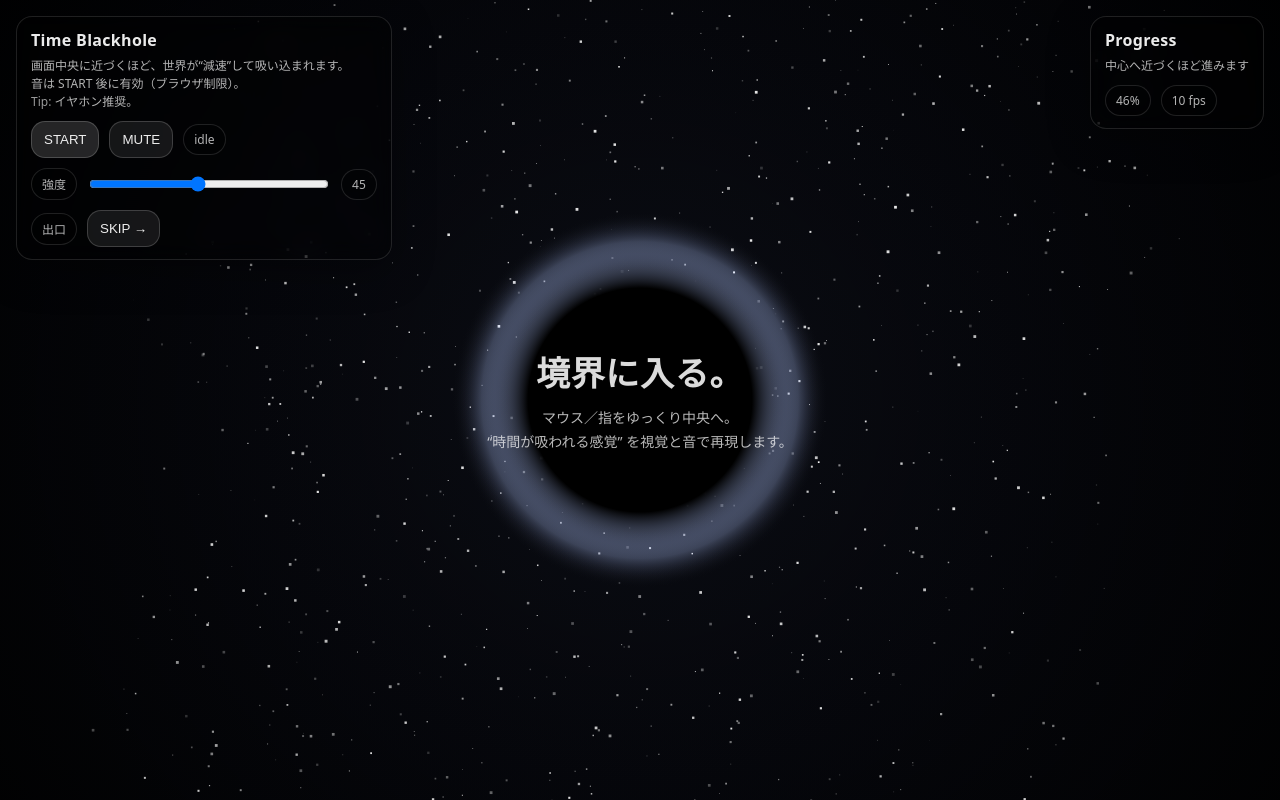
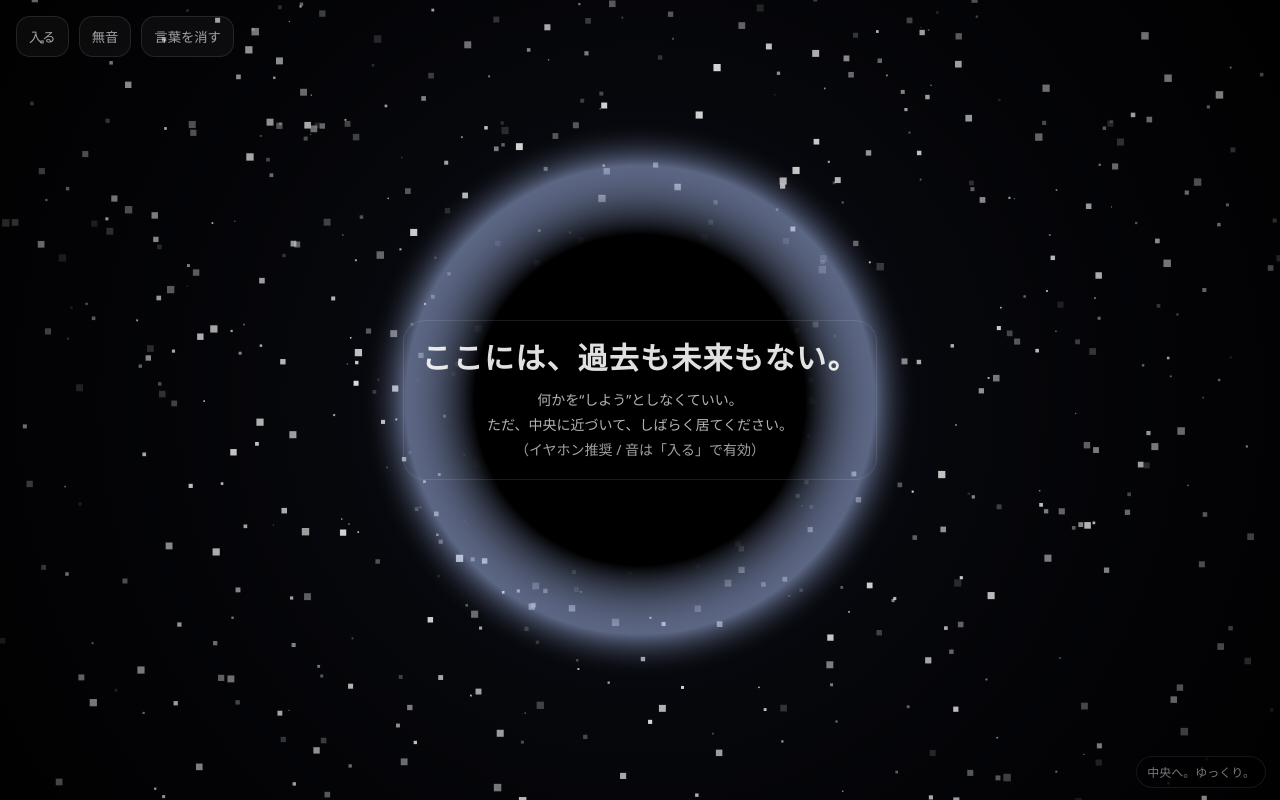
Before and after one commit to JmAT13/black-hole, a plain HTML site: page index.html in a window 1280 px wide. Drawn offline with Linux system fonts and the light colour scheme; animation ran at ten frames a second.

Commit message:
Update index.html

```diff
--- a/index.html
+++ b/index.html
@@ -4,194 +4,106 @@
   <meta charset="utf-8" />
   <meta name="viewport" content="width=device-width,initial-scale=1,viewport-fit=cover" />
   <meta name="theme-color" content="#000000" />
-  <title>Experience | Time Blackhole</title>
+  <title>NO TIME HOLE</title>
+  <style>
+    html,body{height:100%;margin:0;background:#000;overflow:hidden;font-family:system-ui,-apple-system,"Segoe UI",sans-serif;}
+    canvas{position:fixed;inset:0;width:100%;height:100%}
 
-  <!-- OGP（任意。poster.jpgを置いたら活きる） -->
-  <meta property="og:title" content="Time Blackhole Experience" />
-  <meta property="og:description" content="時間感覚が吸い込まれる“体験ページ”" />
-  <meta property="og:image" content="./assets/poster.jpg" />
+    /* minimal overlay */
+    .overlay{
+      position:fixed;inset:0;pointer-events:none;
+      display:grid;place-items:center;padding:24px;
+      color:rgba(255,255,255,.88);
+      text-align:center;
+      mix-blend-mode:screen;
+    }
+    .box{
+      max-width:720px;
+      border:1px solid rgba(255,255,255,.10);
+      background:rgba(0,0,0,.28);
+      backdrop-filter: blur(10px);
+      border-radius:22px;
+      padding:18px 18px 16px;
+      box-shadow: 0 12px 60px rgba(0,0,0,.45);
+    }
+    .big{
+      font-weight:900;
+      letter-spacing:.04em;
+      font-size:clamp(18px,3vw,30px);
+      line-height:1.25;
+      margin-bottom:10px;
+    }
+    .small{
+      font-size:clamp(12px,1.7vw,14px);
+      color:rgba(255,255,255,.70);
+      line-height:1.8;
+    }
 
-  <style>
-    :root{
-      --panel: rgba(0,0,0,.38);
-      --line: rgba(255,255,255,.12);
-      --text: rgba(255,255,255,.92);
-      --muted: rgba(255,255,255,.70);
+    /* controls (almost hidden) */
+    .controls{
+      position:fixed;left:16px;top:16px;z-index:5;
+      display:flex;gap:10px;align-items:center;
+      pointer-events:auto;
+      opacity:.72;
+      transition:opacity .25s ease;
     }
-    html,body{height:100%;margin:0;background:#000;overflow:hidden;font-family:system-ui,-apple-system,"Segoe UI",sans-serif;}
-    canvas{position:fixed;inset:0;width:100%;height:100%;}
-
-    /* UI */
-    .hud{
-      position:fixed;left:16px;right:16px;top:16px;z-index:10;
-      display:flex;justify-content:space-between;gap:12px;align-items:flex-start;
-      pointer-events:none;
-    }
-    .card{
-      pointer-events:auto;
-      color:var(--text);
-      background:var(--panel);
-      border:1px solid var(--line);
-      backdrop-filter: blur(12px);
-      border-radius:16px;
-      padding:12px 14px;
-      max-width:min(520px, 100%);
-      box-shadow: 0 10px 40px rgba(0,0,0,.35);
-    }
-    .title{font-weight:800;letter-spacing:.02em}
-    .sub{margin-top:6px;font-size:12px;color:var(--muted);line-height:1.5}
-    .row{display:flex;gap:10px;align-items:center;flex-wrap:wrap;margin-top:10px}
-    .btn{
-      border:1px solid rgba(255,255,255,.18);
-      background:rgba(255,255,255,.08);
-      color:var(--text);
+    .controls:hover{opacity:1}
+    button{
+      border:1px solid rgba(255,255,255,.14);
+      background:rgba(255,255,255,.06);
+      color:rgba(255,255,255,.88);
       border-radius:14px;
       padding:10px 12px;
       cursor:pointer;
       user-select:none;
+      backdrop-filter: blur(10px);
     }
-    .btn.primary{background:rgba(255,255,255,.14)}
-    .btn:active{transform: translateY(1px)}
-    .range{width:min(240px, 60vw)}
-    .pill{
-      font-size:12px;color:var(--muted);
-      border:1px solid rgba(255,255,255,.12);
-      border-radius:999px;
-      padding:6px 10px;
-      background:rgba(0,0,0,.22);
+    button:active{transform:translateY(1px)}
+    .hint{
+      position:fixed;right:14px;bottom:12px;z-index:5;
+      pointer-events:none;
+      font-size:12px;color:rgba(255,255,255,.55);
+      border:1px solid rgba(255,255,255,.10);
+      background:rgba(0,0,0,.20);
+      border-radius:999px;padding:6px 10px;
+      backdrop-filter: blur(10px);
+      opacity:.85;
     }
 
-    /* Center prompt */
-    .centerPrompt{
-      position:fixed;inset:0;display:grid;place-items:center;z-index:9;
-      pointer-events:none;
-      color:rgba(255,255,255,.86);
-      text-align:center;
-      padding:24px;
-    }
-    .centerPrompt .box{
-      pointer-events:none;
-      max-width:720px;
-    }
-    .big{
-      font-size:clamp(22px, 3.2vw, 34px);
-      font-weight:900;
-      letter-spacing:.02em;
-      margin-bottom:10px;
-    }
-    .small{
-      font-size:clamp(12px, 1.6vw, 14px);
-      color:rgba(255,255,255,.72);
-      line-height:1.7;
-    }
-
-    /* Outro overlay */
-    .outro{
-      position:fixed;inset:0;z-index:20;display:none;place-items:center;
-      background:rgba(0,0,0,.92);
-      color:var(--text);
-      padding:24px;
-    }
-    .outro.show{display:grid;}
-    .outro .panel{
-      width:min(720px, 92vw);
-      border:1px solid var(--line);
-      border-radius:20px;
-      background:rgba(255,255,255,.04);
-      padding:18px 18px 16px;
-    }
-    .outro h2{margin:0 0 8px;font-size:20px}
-    .outro p{margin:0 0 14px;color:var(--muted);line-height:1.7}
-    .outro .actions{display:flex;gap:10px;flex-wrap:wrap}
-    a.btn{display:inline-block;text-decoration:none}
-
-    /* Mobile safe */
-    @media (max-width:480px){
-      .hud{flex-direction:column;align-items:stretch}
-    }
+    /* fade text away */
+    .overlay.fade{opacity:0;transition:opacity 1.2s ease}
   </style>
 </head>
 <body>
-  <div class="hud">
-    <div class="card">
-      <div class="title">Time Blackhole</div>
-      <div class="sub">
-        画面中央に近づくほど、世界が“減速”して吸い込まれます。<br>
-        音は START 後に有効（ブラウザ制限）。<br>
-        <span style="opacity:.85">Tip:</span> イヤホン推奨。
-      </div>
-      <div class="row">
-        <button class="btn primary" id="start">START</button>
-        <button class="btn" id="mute">MUTE</button>
-        <span class="pill" id="state">idle</span>
-      </div>
-      <div class="row">
-        <span class="pill">強度</span>
-        <input class="range" id="intensity" type="range" min="0" max="100" value="45">
-        <span class="pill" id="ival">45</span>
-      </div>
-      <div class="row">
-        <span class="pill">出口</span>
-        <button class="btn" id="skip">SKIP →</button>
-      </div>
-    </div>
+  <canvas id="c"></canvas>
 
-    <div class="card" style="max-width:260px">
-      <div class="title">Progress</div>
-      <div class="sub">中心へ近づくほど進みます</div>
-      <div class="row">
-        <span class="pill" id="prog">0%</span>
-        <span class="pill" id="fps">-- fps</span>
+  <div class="controls">
+    <button id="enter">入る</button>
+    <button id="silence">無音</button>
+    <button id="vanish">言葉を消す</button>
+  </div>
+
+  <div class="overlay" id="overlay">
+    <div class="box">
+      <div class="big">ここには、過去も未来もない。</div>
+      <div class="small">
+        何かを“しよう”としなくていい。<br/>
+        ただ、中央に近づいて、しばらく居てください。<br/>
+        <span style="opacity:.9">（イヤホン推奨 / 音は「入る」で有効）</span>
       </div>
     </div>
   </div>
 
-  <div class="centerPrompt">
-    <div class="box">
-      <div class="big">境界に入る。</div>
-      <div class="small">
-        マウス／指をゆっくり中央へ。<br>
-        “時間が吸われる感覚” を視覚と音で再現します。
-      </div>
-    </div>
-  </div>
-
-  <div class="outro" id="outro">
-    <div class="panel">
-      <h2>…向こう側へ。</h2>
-      <p>
-        あなたが感じた「遅さ」は、物理ではなく脳の推定です。<br>
-        この体験を、サイトの世界観・事業・物語へ接続できます。
-      </p>
-      <div class="actions">
-        <!-- あなたのトップや任意ページへ戻す -->
-        <a class="btn primary" href="../">サイトへ戻る</a>
-        <!-- 例：NEWSや事業紹介など好きに変更してOK -->
-        <a class="btn" href="../#news">NEWSを見る</a>
-      </div>
-    </div>
-  </div>
-
-  <canvas id="c"></canvas>
+  <div class="hint">中央へ。ゆっくり。</div>
 
   <script>
+    // --- Canvas setup ---
     const canvas = document.getElementById("c");
-    const ctx = canvas.getContext("2d", { alpha: false });
-
-    const startBtn = document.getElementById("start");
-    const muteBtn  = document.getElementById("mute");
-    const skipBtn  = document.getElementById("skip");
-
-    const intensityEl = document.getElementById("intensity");
-    const ivalEl = document.getElementById("ival");
-    const stateEl = document.getElementById("state");
-    const progEl = document.getElementById("prog");
-    const fpsEl  = document.getElementById("fps");
-    const outro  = document.getElementById("outro");
+    const ctx = canvas.getContext("2d", { alpha:false });
 
     let W=0,H=0,DPR=1;
     function resize(){
-      DPR = Math.max(1, Math.min(2, window.devicePixelRatio || 1));
+      DPR = Math.max(1, Math.min(2, devicePixelRatio || 1));
       W = Math.floor(innerWidth * DPR);
       H = Math.floor(innerHeight * DPR);
       canvas.width = W; canvas.height = H;
@@ -199,263 +111,217 @@
     addEventListener("resize", resize);
     resize();
 
-    // Pointer
-    let px = 0.5, py = 0.5;
+    // Pointer (no numbers shown, no “progress” UI)
+    let px=0.5, py=0.5, spx=0.5, spy=0.5;
     addEventListener("pointermove", e=>{
       px = e.clientX / innerWidth;
       py = e.clientY / innerHeight;
     }, {passive:true});
 
-    // Optional: slight smoothing (feels “viscous”)
-    let spx = 0.5, spy = 0.5;
-
-    intensityEl.addEventListener("input", ()=>{
-      ivalEl.textContent = intensityEl.value;
-    });
-
-    // --- Audio ---
-    // If you want a real mp3 ambience, place ./assets/ambience.mp3 and set USE_FILE_AUDIO=true
-    const USE_FILE_AUDIO = false;
-
-    let audioCtx, master, lp, fileAudio, srcNode, oscA, oscB;
+    // --- Audio (timeless ambience; no tempo cues) ---
+    let audioCtx, master, lp, osc1, osc2, noiseSrc, noiseGain;
     let audioOn = false;
     let muted = false;
+
+    function pinkishNoiseBuffer(ctx, seconds=2){
+      const sr = ctx.sampleRate;
+      const len = Math.floor(sr*seconds);
+      const buf = ctx.createBuffer(1, len, sr);
+      const data = buf.getChannelData(0);
+      // simple brown-ish noise (feels like “space wind”)
+      let last = 0;
+      for(let i=0;i<len;i++){
+        const white = (Math.random()*2-1);
+        last = (last + 0.02*white) / 1.02;
+        data[i] = last * 2.5;
+      }
+      return buf;
+    }
 
     async function setupAudio(){
       if(audioCtx) return;
       audioCtx = new (window.AudioContext || window.webkitAudioContext)();
 
       master = audioCtx.createGain();
-      master.gain.value = 0.0;
+      master.gain.value = 0;
 
       lp = audioCtx.createBiquadFilter();
       lp.type = "lowpass";
-      lp.frequency.value = 1600;
+      lp.frequency.value = 900;
 
+      // drones (no beat, no BPM)
+      osc1 = audioCtx.createOscillator();
+      osc1.type = "sine";
+      osc1.frequency.value = 72;
+
+      osc2 = audioCtx.createOscillator();
+      osc2.type = "triangle";
+      osc2.frequency.value = 36;
+
+      const g1 = audioCtx.createGain(); g1.gain.value = 0.10;
+      const g2 = audioCtx.createGain(); g2.gain.value = 0.08;
+
+      // noise
+      noiseSrc = audioCtx.createBufferSource();
+      noiseSrc.buffer = pinkishNoiseBuffer(audioCtx, 2.5);
+      noiseSrc.loop = true;
+      noiseGain = audioCtx.createGain();
+      noiseGain.gain.value = 0.06;
+
+      // routing
+      osc1.connect(g1); osc2.connect(g2);
+      g1.connect(lp); g2.connect(lp);
+      noiseSrc.connect(noiseGain); noiseGain.connect(lp);
       lp.connect(master);
       master.connect(audioCtx.destination);
 
-      if(USE_FILE_AUDIO){
-        fileAudio = new Audio("./assets/ambience.mp3");
-        fileAudio.loop = true;
-        fileAudio.crossOrigin = "anonymous";
-        srcNode = audioCtx.createMediaElementSource(fileAudio);
-        srcNode.connect(lp);
-      } else {
-        // Synth ambience (no files)
-        oscA = audioCtx.createOscillator();
-        oscA.type = "sine";
-        oscA.frequency.value = 110;
+      // subtle slow detune (not rhythmic)
+      const lfo = audioCtx.createOscillator();
+      lfo.type = "sine";
+      lfo.frequency.value = 0.03; // very slow
+      const lfoGain = audioCtx.createGain();
+      lfoGain.gain.value = 4.0;
+      lfo.connect(lfoGain);
+      lfoGain.connect(osc1.detune);
+      lfoGain.connect(osc2.detune);
 
-        oscB = audioCtx.createOscillator();
-        oscB.type = "triangle";
-        oscB.frequency.value = 55;
-
-        const gA = audioCtx.createGain(); gA.gain.value = 0.12;
-        const gB = audioCtx.createGain(); gB.gain.value = 0.10;
-
-        oscA.connect(gA); oscB.connect(gB);
-        gA.connect(lp); gB.connect(lp);
-
-        oscA.start(); oscB.start();
-      }
+      osc1.start(); osc2.start(); noiseSrc.start(); lfo.start();
     }
 
-    async function audioStart(){
+    async function enter(){
       await setupAudio();
       await audioCtx.resume();
-
-      if(USE_FILE_AUDIO && fileAudio.paused){
-        await fileAudio.play().catch(()=>{});
-      }
-
+      audioOn = true;
       master.gain.cancelScheduledValues(audioCtx.currentTime);
-      master.gain.linearRampToValueAtTime(muted ? 0.0 : 0.9, audioCtx.currentTime + 0.6);
-
-      audioOn = true;
-      stateEl.textContent = "running";
-    }
-
-    function audioStop(){
-      if(!audioCtx) return;
-      master.gain.cancelScheduledValues(audioCtx.currentTime);
-      master.gain.linearRampToValueAtTime(0.0, audioCtx.currentTime + 0.35);
-      audioOn = false;
-      stateEl.textContent = "idle";
+      master.gain.linearRampToValueAtTime(muted ? 0 : 0.9, audioCtx.currentTime + 0.8);
     }
 
     function toggleMute(){
       muted = !muted;
-      muteBtn.textContent = muted ? "UNMUTE" : "MUTE";
+      document.getElementById("silence").textContent = muted ? "音あり" : "無音";
       if(audioCtx && master){
         master.gain.cancelScheduledValues(audioCtx.currentTime);
-        const target = muted ? 0.0 : (audioOn ? 0.9 : 0.0);
-        master.gain.linearRampToValueAtTime(target, audioCtx.currentTime + 0.15);
+        master.gain.linearRampToValueAtTime(muted ? 0 : (audioOn ? 0.9 : 0), audioCtx.currentTime + 0.25);
       }
     }
 
-    startBtn.addEventListener("click", audioStart);
-    muteBtn.addEventListener("click", toggleMute);
-    skipBtn.addEventListener("click", ()=> showOutro(true));
-
-    // --- Visual field ---
-    const stars = Array.from({length: 1100}, ()=>({
+    // --- Visual field (no clocks, no counters) ---
+    const stars = Array.from({length: 1200}, ()=>({
       x: Math.random()*2-1,
       y: Math.random()*2-1,
       z: Math.random(),
-      s: Math.random()*1+0.2
+      s: Math.random()*1+0.15,
+      k: Math.random()*Math.PI*2
     }));
 
-    // State machine
-    let t = 0;
-    let reached = false; // reached horizon
-    let progress = 0; // 0..1
-    let fade = 0; // 0..1 for final transition
-
-    function showOutro(immediate=false){
-      reached = true;
-      fade = immediate ? 1 : fade;
-      outro.classList.add("show");
-      // stop audio softly
-      audioStop();
+    // “timeless” internal motion: not linear time; quasi drift
+    let phase = 0;
+    function drift(){
+      // no fixed dt; derives from micro variation
+      phase += 0.0035 + (Math.sin(phase*0.7)*0.0006);
+      return phase;
     }
 
-    // FPS meter
-    let last = performance.now(), frames=0, fps=0;
-    function tickFps(now){
-      frames++;
-      if(now - last >= 1000){
-        fps = frames;
-        frames = 0;
-        last = now;
-        fpsEl.textContent = fps + " fps";
-      }
-    }
+    function draw(){
+      // smooth pointer
+      spx += (px-spx)*0.05;
+      spy += (py-spy)*0.05;
 
-    function draw(now){
-      tickFps(now);
+      const cx = (spx-0.5)*2;
+      const cy = (spy-0.5)*2;
+      const dist = Math.min(1, Math.hypot(cx,cy));
+      // pull is “closeness to center” (no explicit progress)
+      const pull = (1 - dist);
+      // soften response so it feels viscous
+      const p = Math.pow(Math.max(0, pull), 1.35);
 
-      const I = Number(intensityEl.value)/100; // 0..1
-
-      // pointer smoothing
-      spx += (px - spx) * 0.06;
-      spy += (py - spy) * 0.06;
-
-      // distance to center (0..1)
-      const dx = (spx - 0.5)*2;
-      const dy = (spy - 0.5)*2;
-      const dist = Math.min(1, Math.hypot(dx,dy));
-      // pull stronger when closer to center
-      const pull = I * (1 - dist);
-
-      // progress: “how deep”
-      // (pullが一定以上で進む。離れると少し戻る＝吸い込み感)
-      const targetProg = Math.max(0, Math.min(1, (pull - 0.08) / 0.70));
-      progress += (targetProg - progress) * 0.04;
-      progEl.textContent = Math.round(progress*100) + "%";
-
-      // time warp (dt decreases as progress increases)
-      const dt = 0.016 * (1 - 0.80*progress);
-      t += dt;
-
-      // audio mapping (slow + dark)
-      if(audioCtx && audioOn && !USE_FILE_AUDIO){
-        const speed = 1 - 0.55*progress; // 1.0 -> 0.45
-        oscA.frequency.setTargetAtTime(110*speed, audioCtx.currentTime, 0.08);
-        oscB.frequency.setTargetAtTime(55*speed, audioCtx.currentTime, 0.08);
-        lp.frequency.setTargetAtTime(1600*(0.35 + 0.65*(1-progress)), audioCtx.currentTime, 0.12);
-      }
-      if(audioCtx && audioOn && USE_FILE_AUDIO && fileAudio){
-        // playbackRate varies (some browsers clamp; still works enough)
-        fileAudio.playbackRate = 1 - 0.45*progress;
-        lp.frequency.setTargetAtTime(1600*(0.35 + 0.65*(1-progress)), audioCtx.currentTime, 0.12);
-      }
-
-      // Transition trigger: reach "event horizon"
-      if(!reached && progress > 0.92){
-        reached = true;
-      }
-      if(reached){
-        fade = Math.min(1, fade + 0.012); // slow fade to “other side”
-        if(fade >= 1){
-          showOutro();
-        }
-      }
-
-      // --- Render ---
-      ctx.clearRect(0,0,W,H);
-
-      // base bg
+      // background
       const centerX = W/2, centerY = H/2;
-      const bg = ctx.createRadialGradient(centerX, centerY, 0, centerX, centerY, Math.max(W,H)*0.75);
-      bg.addColorStop(0, `rgb(10,12,20)`);
-      bg.addColorStop(1, `rgb(0,0,0)`);
+      const bg = ctx.createRadialGradient(centerX, centerY, 0, centerX, centerY, Math.max(W,H)*0.78);
+      bg.addColorStop(0, "rgb(10,12,20)");
+      bg.addColorStop(1, "rgb(0,0,0)");
       ctx.fillStyle = bg;
       ctx.fillRect(0,0,W,H);
 
-      // starfield swirl
+      // starfield swirl (uses drift phase)
+      const ph = drift();
+
       ctx.save();
       ctx.translate(centerX, centerY);
-
-      const zoom = 0.65 + 1.6*progress;
+      const zoom = 0.68 + 1.55*p;
       ctx.scale(zoom, zoom);
 
       const base = Math.min(W,H)*0.48;
       for(const st of stars){
-        const ang = Math.atan2(st.y, st.x);
-        const r = Math.hypot(st.x, st.y);
+        const ang0 = Math.atan2(st.y, st.x);
+        const r0 = Math.hypot(st.x, st.y);
 
-        const swirl = (0.9*progress + 0.12) * (1/(0.14 + r)) * 0.09;
-        const a = ang + t*swirl*6.3;
+        // swirl intensity grows near center; motion is not “time-based” in a readable way
+        const swirl = (0.11 + 0.85*p) * (1/(0.16 + r0)) * 0.09;
+        const a = ang0 + (Math.sin(ph + st.k)*0.6 + ph)*swirl*6.0;
 
-        const fall = (0.12 + 0.88*(1 - st.z)) * progress * 0.42;
-        const rr = Math.max(0.02, r - fall);
+        // in-fall without a “progress” feeling
+        const fall = (0.10 + 0.88*(1-st.z)) * p * 0.45;
+        const r = Math.max(0.02, r0 - fall);
 
-        const x = Math.cos(a)*rr;
-        const y = Math.sin(a)*rr;
+        const x = Math.cos(a)*r;
+        const y = Math.sin(a)*r;
 
         const sx = x * base;
         const sy = y * base;
 
-        const size = (st.s * (0.6 + 2.5*progress)) * DPR;
-        const alpha = 0.18 + 0.82*(1 - st.z);
+        const size = (st.s * (0.55 + 2.4*p)) * DPR;
+        const alpha = 0.14 + 0.86*(1 - st.z);
 
         ctx.fillStyle = `rgba(255,255,255,${alpha})`;
         ctx.fillRect(sx, sy, size, size);
       }
       ctx.restore();
 
-      // event horizon glow
-      const r0 = Math.min(W,H) * (0.060 + 0.060*progress);
-      const ring = ctx.createRadialGradient(centerX, centerY, r0*0.25, centerX, centerY, r0*2.7);
-      ring.addColorStop(0, `rgba(0,0,0,1)`);
-      ring.addColorStop(0.55, `rgba(0,0,0,1)`);
-      ring.addColorStop(0.82, `rgba(180,200,255,${0.10 + 0.45*progress})`);
-      ring.addColorStop(1, `rgba(0,0,0,0)`);
+      // event horizon
+      const rH = Math.min(W,H) * (0.055 + 0.070*p);
+      const ring = ctx.createRadialGradient(centerX, centerY, rH*0.25, centerX, centerY, rH*2.8);
+      ring.addColorStop(0, "rgba(0,0,0,1)");
+      ring.addColorStop(0.55, "rgba(0,0,0,1)");
+      ring.addColorStop(0.82, `rgba(180,200,255,${0.08 + 0.46*p})`);
+      ring.addColorStop(1, "rgba(0,0,0,0)");
       ctx.fillStyle = ring;
       ctx.beginPath();
-      ctx.arc(centerX, centerY, r0*2.9, 0, Math.PI*2);
+      ctx.arc(centerX, centerY, rH*3.0, 0, Math.PI*2);
       ctx.fill();
 
-      // vignette darkening
-      const vg = ctx.createRadialGradient(centerX, centerY, Math.min(W,H)*0.14, centerX, centerY, Math.max(W,H)*0.78);
-      vg.addColorStop(0, `rgba(0,0,0,0)`);
-      vg.addColorStop(0.55, `rgba(0,0,0,${0.08 + 0.28*progress})`);
-      vg.addColorStop(1, `rgba(0,0,0,${0.64 + 0.28*progress})`);
+      // vignette (timeless: reduces cues)
+      const vg = ctx.createRadialGradient(centerX, centerY, Math.min(W,H)*0.15, centerX, centerY, Math.max(W,H)*0.80);
+      vg.addColorStop(0, "rgba(0,0,0,0)");
+      vg.addColorStop(0.55, `rgba(0,0,0,${0.10 + 0.30*p})`);
+      vg.addColorStop(1, `rgba(0,0,0,${0.62 + 0.28*p})`);
       ctx.fillStyle = vg;
       ctx.fillRect(0,0,W,H);
 
-      // final fade to “other side”
-      if(reached){
-        ctx.fillStyle = `rgba(255,255,255,${0.10*fade})`;
-        ctx.fillRect(0,0,W,H);
-        ctx.fillStyle = `rgba(0,0,0,${0.92*fade})`;
-        ctx.fillRect(0,0,W,H);
+      // audio reacts to “center closeness” but not rhythmically
+      if(audioCtx && audioOn){
+        // darker + quieter near center, as if the world loses edges
+        const f = 1000*(0.35 + 0.65*(1-p));
+        lp.frequency.setTargetAtTime(f, audioCtx.currentTime, 0.20);
       }
 
       requestAnimationFrame(draw);
     }
     requestAnimationFrame(draw);
+
+    // --- UI actions ---
+    const overlay = document.getElementById("overlay");
+    document.getElementById("enter").addEventListener("click", async ()=>{
+      await enter();
+      // gently reduce UI dominance after entry
+      overlay.classList.add("fade");
+      setTimeout(()=>{ overlay.style.display="none"; }, 1400);
+    });
+    document.getElementById("silence").addEventListener("click", toggleMute);
+    document.getElementById("vanish").addEventListener("click", ()=>{
+      overlay.classList.add("fade");
+      setTimeout(()=>{ overlay.style.display="none"; }, 1400);
+    });
   </script>
 </body>
 </html>
```
